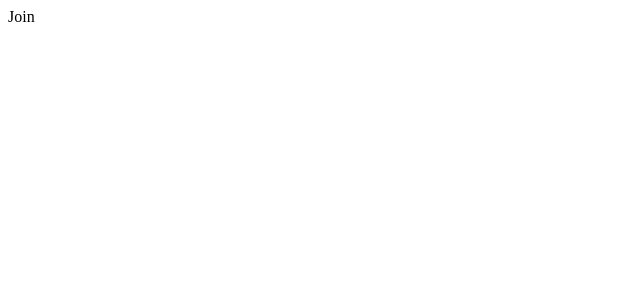
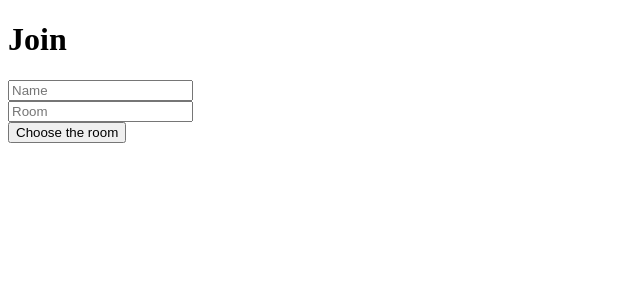
Before and after one commit to Vasia1101/AllRightChat, a React (Create React App) app in the folder client/: page / in a window 1280 px wide. Shown: the top 300 px of the page, without its empty margins (0-640 px from the left). Built offline with nearby package versions, Linux system fonts and the light colour scheme.

Commit message:
add_join_client

```diff
--- a/client/src/components/Join.jsx
+++ b/client/src/components/Join.jsx
@@ -1,7 +1,27 @@
-import React from 'react';
+import React, { useState } from 'react';
+import { Link } from 'react-router-dom';
 
-const Join = () => (
-    <div>Join</div>
-);
+const Join = () => {
+    const [name, setName] = useState('');
+    const [room, setRoom] = useState('');
+
+    const handleOnChange = (eve, func) => {
+        func(eve.target.value);
+        console.log(name, room);
+    };
+
+    return (
+        <div>
+            <div>
+                <h1>Join</h1>
+                <div><input placeholder="Name" className="" type="text" onChange={event => handleOnChange(event, setName)}/></div>
+                <div><input placeholder="Room" className="" type="text" onChange={event => handleOnChange(event, setRoom)}/></div>
+                <Link to={'/'}>
+                    <button className="" type="submit">Choose the room</button>
+                </Link>
+            </div>
+        </div>
+    )
+};
 
 export default Join;
```
Also changed, not shown: 1 other file (tests, documents, lock files or other folders).
